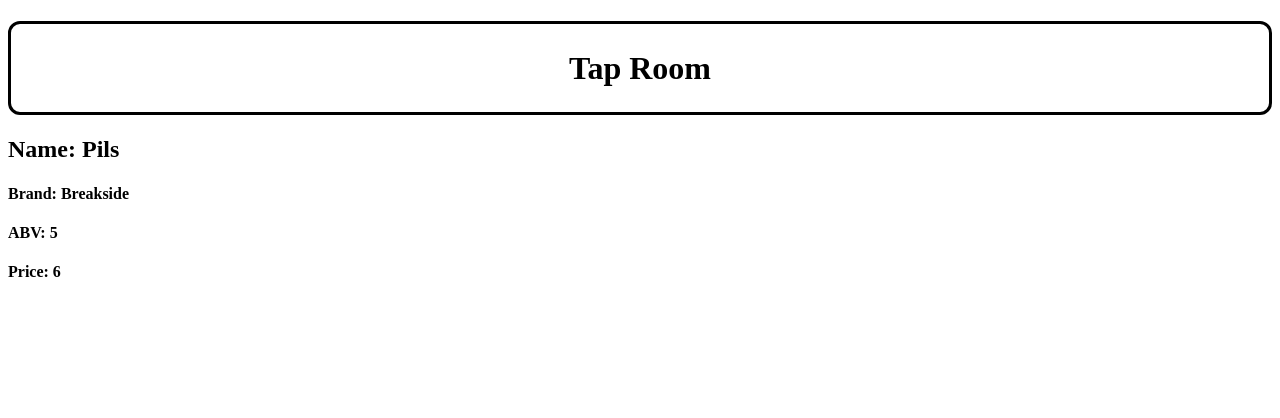
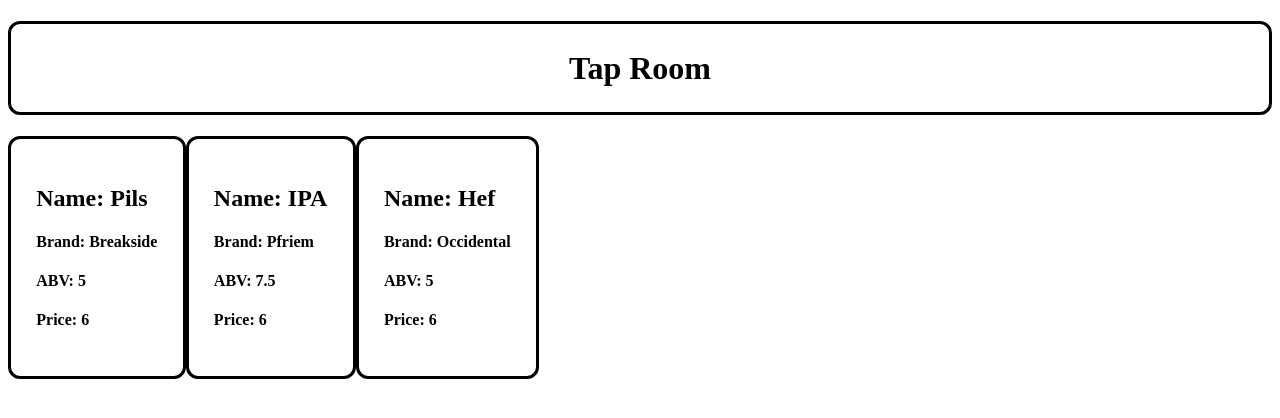
Before and after one commit to lake-bramlett/tap-room, a React app: page / in a window 1280 px wide. Shown: the top 418 px of the page. Built offline with nearby package versions, Linux system fonts and the light colour scheme.

Commit message:
add more kegs and keg styling

```diff
--- a/src/App.jsx
+++ b/src/App.jsx
@@ -1,5 +1,5 @@
 import React from 'react';
-import { BrowserRouter, Link } from 'react-router-dom';
+import { Route, Link, BrowserRouter as Router } from 'react-router-dom'
 import Header from './components/Header';
 import KegList from './components/KegList';
 
@@ -10,9 +10,9 @@
 const App = () => (
   <div>
   <Header />
-    <BrowserRouter>
+    <Router>
       <Routes />
-    </BrowserRouter>
+    </Router>
   </div>
 );
 
--- a/src/components/Keg.jsx
+++ b/src/components/Keg.jsx
@@ -3,7 +3,7 @@
 
 function Keg(props) {
   return (
-    <div>
+    <div className="keg">
       <h2>Name: {props.name}</h2>
       <h4>Brand: {props.brand}</h4>
       <h4>ABV: {props.abv}</h4>
--- a/src/components/KegList.jsx
+++ b/src/components/KegList.jsx
@@ -6,6 +6,18 @@
   {
     name: "Pils",
     brand: "Breakside",
+    abv: 5,
+    price: 6,
+  },
+  {
+    name: "IPA",
+    brand: "Pfriem",
+    abv: 7.5,
+    price: 6,
+  },
+  {
+    name: "Hef",
+    brand: "Occidental",
     abv: 5,
     price: 6,
   },
--- a/src/style.scss
+++ b/src/style.scss
@@ -18,8 +18,12 @@
   text-align: center;
 }
 
-.header h1 {
+.header h1, .keg {
   border: 3px solid #000;
   border-radius: 12px;
   padding: 2%;
 }
+
+.keg {
+  display: inline-block;
+}
```
